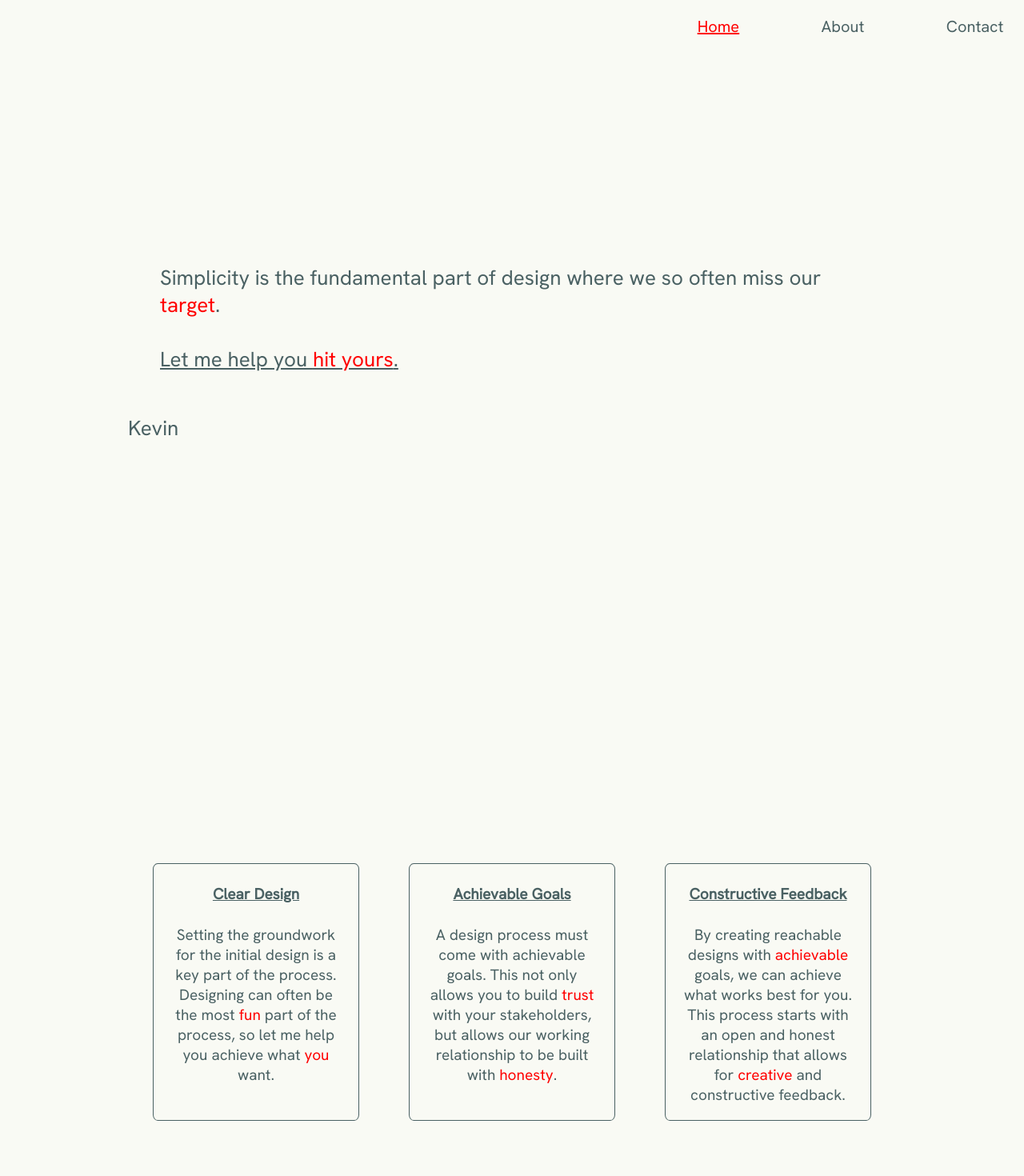
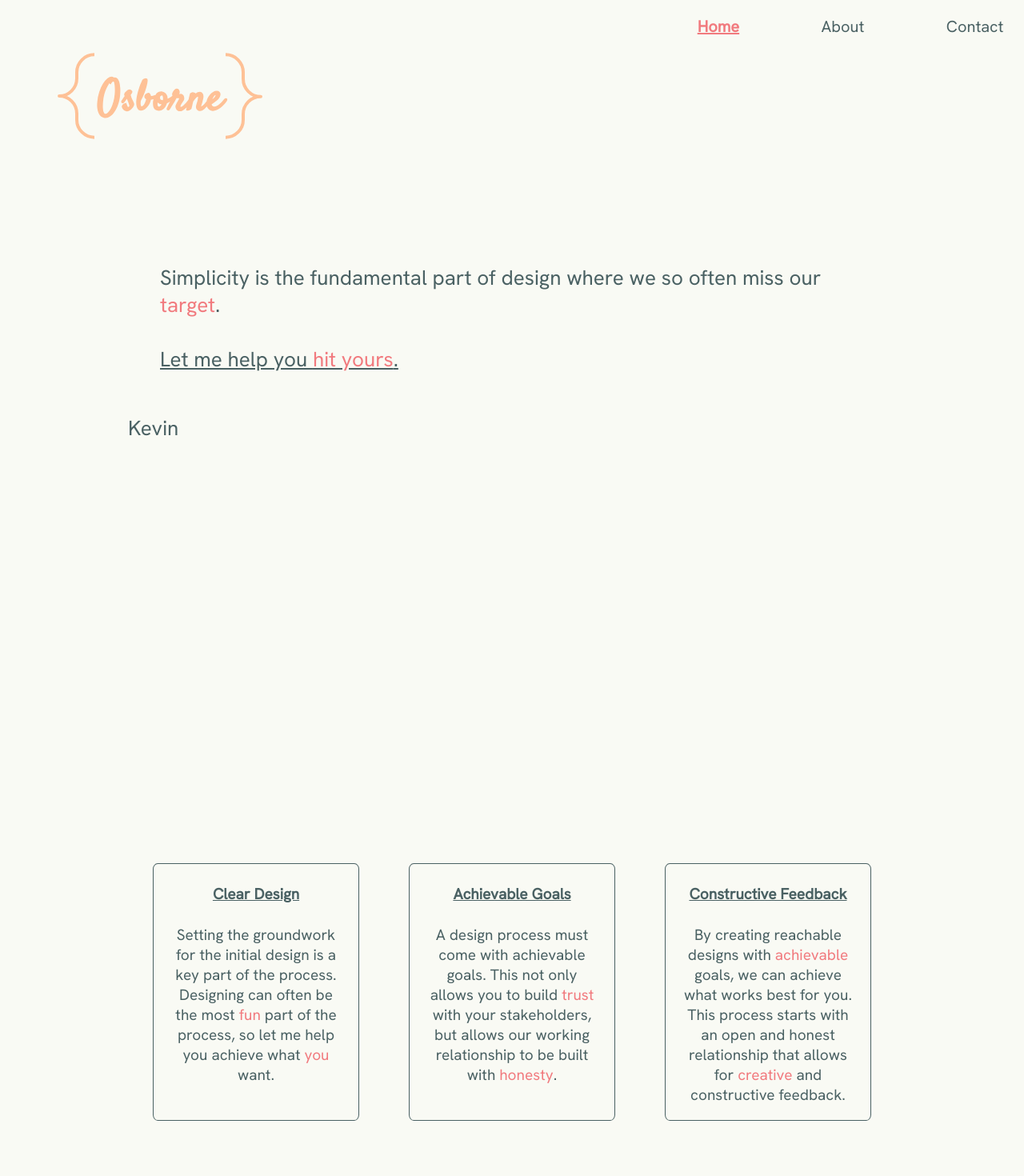
Before and after one commit to kosbornept/kosbornept.github.io, a React (Create React App) app: page /home in a window 1280 px wide. Shown: the top 1470 px of the page at 80% size. Built offline with nearby package versions, Linux system fonts and the light colour scheme.

Commit message:
CSS Update
Variable root colours
New logo
Removed repeated inline styles

```diff
--- a/src/App.css
+++ b/src/App.css
@@ -1,6 +1,14 @@
 * {
   box-sizing: border-box;
   color: #4A6163;
+}
+
+:root {
+  --main-bg-colour: #F9FAF4;
+  --secondary-colour: #4A6163;
+  --highlight-colour: rgb(254, 193, 150);
+  --secondary-highlight-colour: #FFC94B;
+  --link-colour: #F17A7E;
 }
 
 body {
@@ -11,6 +19,10 @@ body {
   background: rgb(249,250,244);
   background: linear-gradient(115deg, rgba(249,250,244,1) 70%, rgb(254, 193, 150) 100%);
   overflow-x: hidden;
+}
+
+.leadWord {
+  color: var(--link-colour);
 }
 
 /* Navigation */
@@ -35,12 +47,19 @@ ul {
 }
 
 .nav-link:hover {
-  color: red;
+  color: var(--link-colour);
 }
 
 .nav-link-active {
-  color: red;
+  color: var(--link-colour);
   text-decoration: underline;
+  font-weight: bold;
+}
+
+.logo {
+  position: absolute;
+  height: 30vh;
+  padding-left: 5vh;
 }
 
 /* Home Header Quote */
@@ -73,7 +92,7 @@ ul {
 .goalsDiv1,
 .goalsDiv2,
 .goalsDiv3 {
-  outline: .1em solid #4A6163;
+  outline: .1em solid var(--secondary-colour);
   border-radius: 2%;
   font-size: calc(3px + 2vmin);
   opacity: 0;
@@ -115,7 +134,7 @@ ul {
 
 .projectImage {
   border-radius: 2%;
-  outline: .5em solid rgb(254, 193, 150);
+  outline: .5em solid var(--highlight-colour);
   width: 50vw;
 }
 
@@ -170,7 +189,7 @@ ul {
   width: 100%;
   height: 100%;
   object-fit: cover;
-  outline: solid .2em rgb(254, 193, 150);
+  outline: solid .2em var(--highlight-colour);
   border-radius: 1%;
 }
 
@@ -194,7 +213,7 @@ ul {
   padding: 25vh 0;
   font-size: calc(6px + 2vmin);
   opacity: .9;
-  background-color: rgb(254, 193, 150);
+  background-color: var(--highlight-colour);
 }
 
 .contactBtn, .contactBtnAbout {
@@ -225,7 +244,7 @@ ul {
 }
 
 .contactBtnAbout:after {
-  background-color: rgb(254, 193, 150) !important;
+  background-color: var(--highlight-colour) !important;
 }
 
 .contactBtn:hover:after, .contactBtnAbout:hover:after {
--- a/src/App.js
+++ b/src/App.js
@@ -4,6 +4,8 @@ import Root from './Components/Root/Root';
 import Home from './Components/Home/Home';
 import About from './Components/About/About';
 import Contact from './Components/Contact/Contact';
+
+import Logo from './Osborne Logo.svg';
 
 import { RouterProvider, createBrowserRouter, createRoutesFromElements, Route, Navigate } from 'react-router-dom';
 
@@ -24,6 +26,7 @@ const appRouter = createBrowserRouter(createRoutesFromElements(
 function App() {
   return (
     <div className="App">
+      <img className='logo' src={Logo} alt='Osborne' />
       <RouterProvider router={appRouter}>
 
       </RouterProvider>
--- a/src/Components/About/About.js
+++ b/src/Components/About/About.js
@@ -1,15 +1,21 @@
 import React from 'react';
+import { useNavigate } from 'react-router-dom';
 import Footer from '../Footer/Footer';
 import PhotoGallery from '../PhotoGallery/PhotoGallery';
 
 export default function About() {
+  let navigate = useNavigate();
+  const routeChange = () => {
+    let path = '/contact';
+    navigate(path);
+  }
   return (
     <>
       <div className='aboutDiv'>
         <div className='aboutTitle fade-in-tl'>
           <h1>Kevin Osborne</h1>
-          <h3>{`Retail Manager > Project Manager > `}<span style={{color:"red"}}>Web Designer</span></h3>
-          <button style={{marginBottom: '5em'}} className='contactBtnAbout'>Contact</button>
+          <h3>{`Retail Manager > Project Manager > `}<span className='leadWord'>Web Designer</span></h3>
+          <button onClick={routeChange} style={{marginBottom: '5em'}} className='contactBtnAbout'>Contact</button>
           <div style={{display: 'flex', gap: '5em'}}>
             <div>
               <h2>Skills</h2>
--- a/src/Components/CardAnimation/CardAnimation.js
+++ b/src/Components/CardAnimation/CardAnimation.js
@@ -14,7 +14,7 @@ const CardAnimation = () => {
             <h4>Clear Design</h4>
           </div>
           <div className='goalsCardBody'>
-            <p>Setting the groundwork for the initial design is a key part of the process. Designing can often be the most <span style={{color: 'red'}}>fun</span> part of the process, so let me help you achieve what <span style={{color: 'red'}}>you</span> want.</p>
+            <p>Setting the groundwork for the initial design is a key part of the process. Designing can often be the most <span className='leadWord'>fun</span> part of the process, so let me help you achieve what <span className='leadWord'>you</span> want.</p>
           </div>
         </div>
         <div className={`goalsDiv2 ${inView ? 'fade-in-bottom1' : ''}`}>
@@ -22,7 +22,7 @@ const CardAnimation = () => {
             <h4>Achievable Goals</h4>
           </div>
           <div className='goalsCardBody'>
-            <p>A design process must come with achievable goals. This not only allows you to build <span style={{color: 'red'}}>trust</span> with your stakeholders, but allows our working relationship to be built with <span style={{color: 'red'}}>honesty</span>.</p>
+            <p>A design process must come with achievable goals. This not only allows you to build <span className='leadWord'>trust</span> with your stakeholders, but allows our working relationship to be built with <span className='leadWord'>honesty</span>.</p>
           </div>
         </div>
         <div className={`goalsDiv3 ${inView ? 'fade-in-bottom2' : ''}`}>
@@ -30,7 +30,7 @@ const CardAnimation = () => {
             <h4>Constructive Feedback</h4>
           </div>
           <div className='goalsCardBody'>
-            By creating reachable designs with <span style={{color: 'red'}}>achievable</span> goals, we can achieve what works best for you. This process starts with an open and honest relationship that allows for <span style={{color: 'red'}}>creative</span> and constructive feedback.
+            By creating reachable designs with <span className='leadWord'>achievable</span> goals, we can achieve what works best for you. This process starts with an open and honest relationship that allows for <span className='leadWord'>creative</span> and constructive feedback.
           </div>
         </div>
       </div>
--- a/src/Components/Footer/Footer.js
+++ b/src/Components/Footer/Footer.js
@@ -1,9 +1,15 @@
-import React from 'react'
+import React from 'react';
+import { useNavigate } from 'react-router-dom';
 
 export default function Footer() {
+  let navigate = useNavigate();
+  const routeChange = () => {
+    let path = '/contact';
+    navigate(path);
+  }
   return (
     <div className='footerDiv'>
-        <button className='contactBtn'>Contact</button>
+        <button onClick={routeChange} className='contactBtn'>Contact</button>
         <p className='footerQuote'>The process is about what you want, so let's think outside the box to realise your design.</p>
     </div>
   )
--- a/src/Components/Home/Home.js
+++ b/src/Components/Home/Home.js
@@ -10,9 +10,9 @@ export default function Home() {
     <>
       <header className="homeHeader">
         <blockquote className='fade-in-tl'>
-        Simplicity is the fundamental part of design where we so often miss our <span style={{color: 'red'}}>target</span>.
+        Simplicity is the fundamental part of design where we so often miss our <span className='leadWord'>target</span>.
         <br/><br />
-        <u className='focus-in-contract'>Let me help you <span style={{color: 'red'}}>hit yours</span>.</u>
+        <u className='focus-in-contract'>Let me help you <span className='leadWord'>hit yours</span>.</u>
         </blockquote>
         <p className='fade-in'>Kevin</p>
       </header>
--- a/src/Components/ProjectAnimations/Calculator.js
+++ b/src/Components/ProjectAnimations/Calculator.js
@@ -13,7 +13,7 @@ const Calculator = () => {
         <div className={`projectDetail ${inView ? 'fade-in-bottom1' : ''}`}>
             <div className='projectBody'>
                 <img className='projectImage' src={CalculatorImage} alt='To Do App' style={{width: '40vw'}}/>
-                <p className="projectDescription"><span className='projectHeader'>Calculator</span><br/><br/><span style={{color: 'red'}}>Simple</span> calculator project to showcase that less can be more.</p>
+                <p className="projectDescription"><span className='projectHeader'>Calculator</span><br/><br/><span className='leadWord'>Simple</span> calculator project to showcase that less can be more.</p>
             </div>
         </div>
     </div>
--- a/src/Components/ProjectAnimations/Todo.js
+++ b/src/Components/ProjectAnimations/Todo.js
@@ -13,7 +13,7 @@ const Todo = () => {
         <div className={`projectDetail ${inView ? 'fade-in-bottom1' : ''}`}>
             <div className='projectBody'>
                 <img className='projectImage' src={TodoImage} alt='To Do App' />
-                <p className="projectDescription"><span className='projectHeader'>To Do App</span><br/><br/><span style={{color: 'red'}}>Minimalistic</span> design that lets you focus on what's important.</p>
+                <p className="projectDescription"><span className='projectHeader'>To Do App</span><br/><br/><span className='leadWord'>Minimalistic</span> design that lets you focus on what's important.</p>
             </div>
         </div>
     </div>
--- a/src/Components/ProjectAnimations/Weather.js
+++ b/src/Components/ProjectAnimations/Weather.js
@@ -12,7 +12,7 @@ const Weather = () => {
     <div ref={ref} class="projectDiv">
         <div className={`projectDetail ${inView ? 'fade-in-bottom1' : ''}`}>
             <div style={{paddingLeft: '14vw'}} className='projectBody'>
-                <p className="projectDescription"><span className='projectHeader'>Geolocation Weather App</span><br/><br/><span style={{color: 'red'}}>Elegant</span> application to display current weather in your area.</p>
+                <p className="projectDescription"><span className='projectHeader'>Geolocation Weather App</span><br/><br/><span className='leadWord'>Elegant</span> application to display current weather in your area.</p>
                 <img className='projectImage' src={WeatherImage} alt='To Do App' />
             </div>
         </div>
```
Also changed, not shown: src/Components/Contact/Contact.js (+3 -4 lines), src/Osborne Logo.svg (added).
